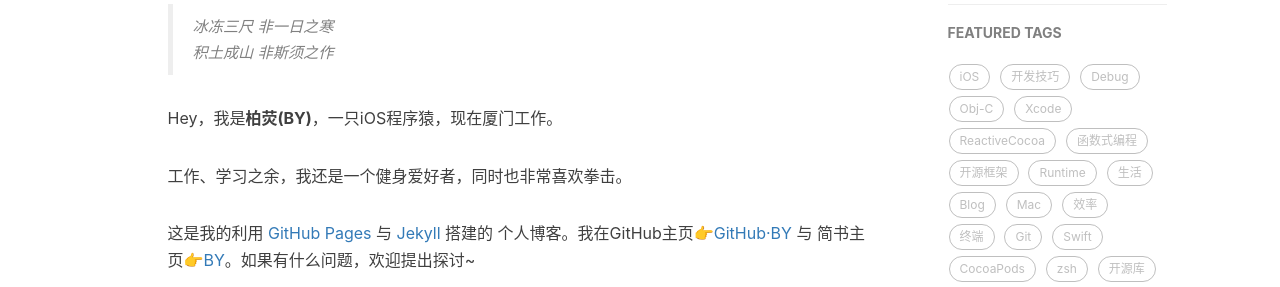
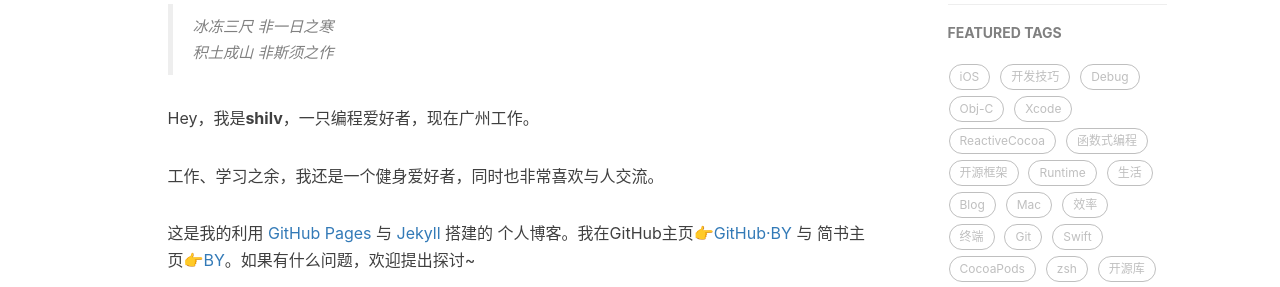
Before and after one commit to shilv-1/shilv-1.github.io, a Jekyll site: the page built from about.html, in a window 1280 px wide. Shown: the part 454-741 px from the top of the page. Built offline with Jekyll 4.4.1, drawn with Linux system fonts in a browser that asks for light colours; nearby versions of some CDN libraries; comment, search, counter and statistics services are not loaded.

```diff
--- a/about.html
+++ b/about.html
@@ -18,9 +18,9 @@ header-img: "img/post-bg-rwd.jpg"
     <blockquote><p>冰冻三尺 非一日之寒<br>
     积土成山 非斯须之作</p></blockquote>
 
-    <p>Hey，我是<strong>柏荧(BY)</strong>，一只iOS程序猿，现在厦门工作。</p>
+    <p>Hey，我是<strong>shilv</strong>，一只编程爱好者，现在广州工作。</p>
 
-    <p>工作、学习之余，我还是一个健身爱好者，同时也非常喜欢拳击。</p>
+    <p>工作、学习之余，我还是一个健身爱好者，同时也非常喜欢与人交流。</p>
 
     <p>这是我的利用 <a href="https://pages.github.com/">GitHub Pages</a> 与 <a href="http://jekyll.com.cn/">Jekyll</a> 搭建的 个人博客。我在GitHub主页<a href="https://github.com/qiubaiying">👉GitHub·BY</a> 与 简书主页<a href="https://http://www.jianshu.com/u/e71990ada2fd">👉BY</a>。如果有什么问题，欢迎提出探讨~</p>
 
```
Also changed, not shown: package.json (+6 -6 lines).
